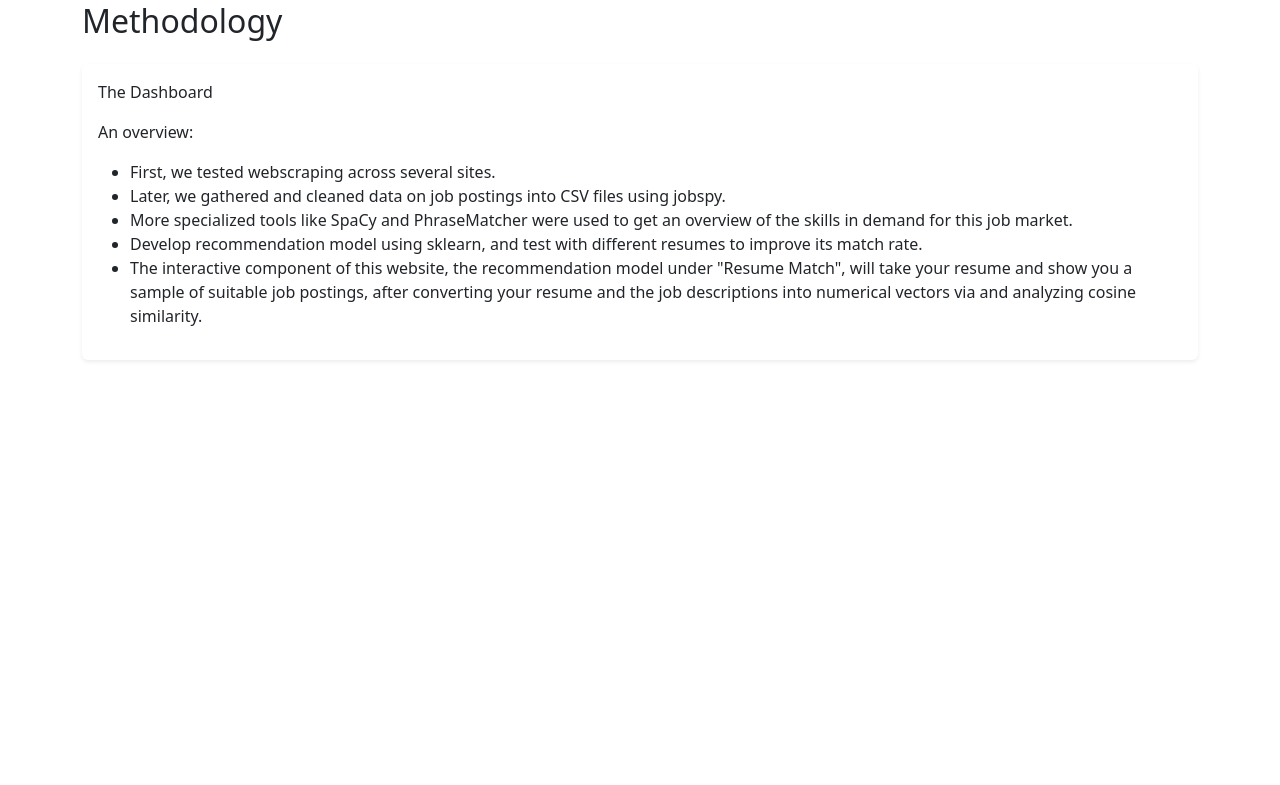
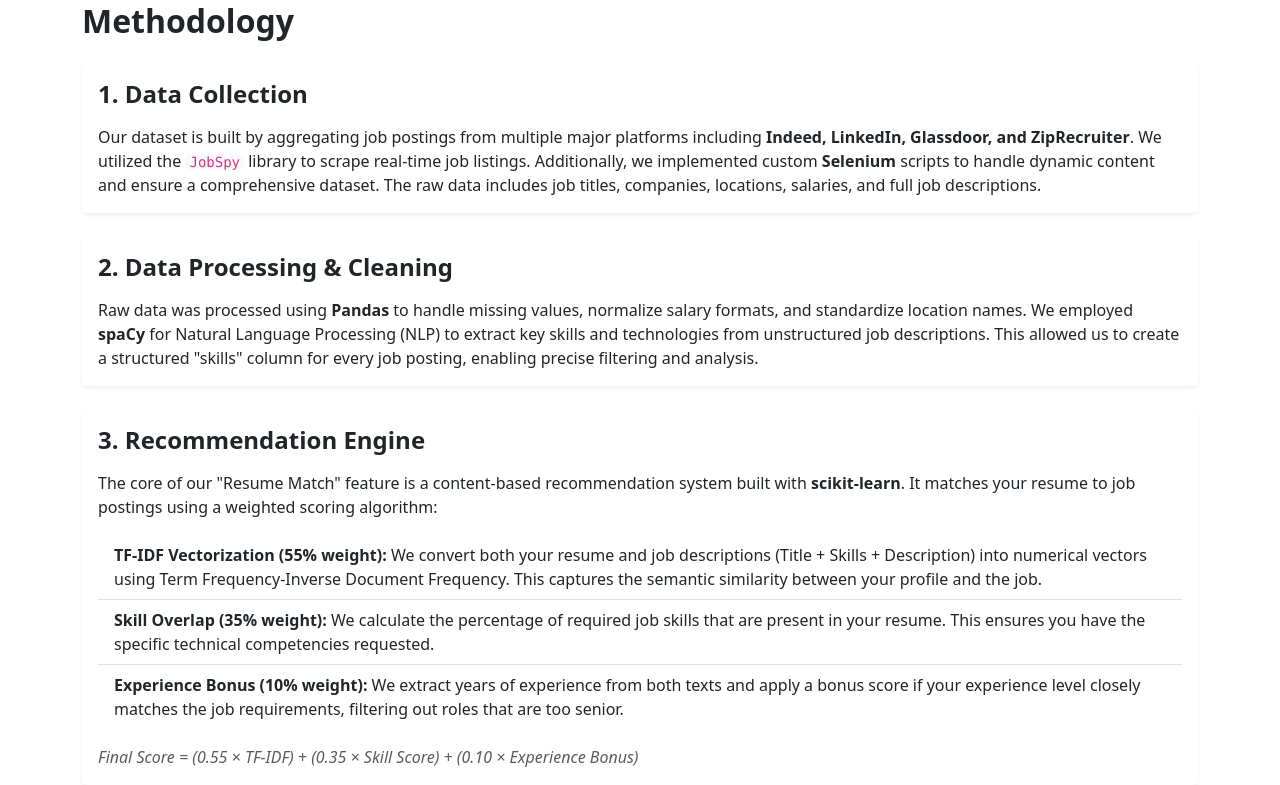
Before and after one commit to khfong26/Sta160-Group-Project, a Python web app: template src/website/templates/methodology.html in a window 1280 px wide. Shown: the part 206-991 px from the top of the page. Before the commit the page ends 567 px from the top, so only its background shows below. Run offline with Jinja, Linux system fonts and the light colour scheme; the template is opened without the code that fills it, so the values that code supplies are empty; some libraries are stand-ins or nearby versions.

Commit message:
cleaned up homepage and methodology

```diff
--- a/src/website/templates/methodology.html
+++ b/src/website/templates/methodology.html
@@ -2,17 +2,71 @@
 {% block title %}Methodology{% endblock %}
 
 {% block content %}
-<h2 class="mb-4">Methodology</h2>
+<h2 class="mb-4 fw-bold">Methodology</h2>
 
-<div class="bg-white shadow-sm p-3 rounded">
-    <p>The Dashboard</p>
-    <p>An overview:</p>
-    <ul>
-      <li>First, we tested webscraping across several sites.</li>
-      <li>Later, we gathered and cleaned data on job postings into CSV files using jobspy.</li>
-      <li>More specialized tools like SpaCy and PhraseMatcher were used to get an overview of the skills in demand for this job market.</li>
-      <li>Develop recommendation model using sklearn, and test with different resumes to improve its match rate.</li>
-      <li>The interactive component of this website, the recommendation model under "Resume Match", will take your resume and show you a sample of suitable job postings, after converting your resume and the job descriptions into numerical vectors via and analyzing cosine similarity.</li>
-    </ul>
+<div class="row g-4">
+  <div class="col-12">
+    <div class="card shadow-sm border-0">
+      <div class="card-body">
+        <h4 class="card-title fw-bold mb-3">1. Data Collection</h4>
+        <p class="card-text">
+          Our dataset is built by aggregating job postings from multiple major platforms including <strong>Indeed,
+            LinkedIn, Glassdoor, and ZipRecruiter</strong>.
+          We utilized the <code class="bg-light px-1 rounded">JobSpy</code> library to scrape real-time job listings.
+          Additionally, we implemented custom <strong>Selenium</strong> scripts to handle dynamic content and ensure a
+          comprehensive dataset.
+          The raw data includes job titles, companies, locations, salaries, and full job descriptions.
+        </p>
+      </div>
+    </div>
+  </div>
+
+  <div class="col-12">
+    <div class="card shadow-sm border-0">
+      <div class="card-body">
+        <h4 class="card-title fw-bold mb-3">2. Data Processing & Cleaning</h4>
+        <p class="card-text">
+          Raw data was processed using <strong>Pandas</strong> to handle missing values, normalize salary formats, and
+          standardize location names.
+          We employed <strong>spaCy</strong> for Natural Language Processing (NLP) to extract key skills and
+          technologies from unstructured job descriptions.
+          This allowed us to create a structured "skills" column for every job posting, enabling precise filtering and
+          analysis.
+        </p>
+      </div>
+    </div>
+  </div>
+
+  <div class="col-12">
+    <div class="card shadow-sm border-0">
+      <div class="card-body">
+        <h4 class="card-title fw-bold mb-3">3. Recommendation Engine</h4>
+        <p class="card-text">
+          The core of our "Resume Match" feature is a content-based recommendation system built with
+          <strong>scikit-learn</strong>.
+          It matches your resume to job postings using a weighted scoring algorithm:
+        </p>
+        <ul class="list-group list-group-flush mb-3">
+          <li class="list-group-item">
+            <strong>TF-IDF Vectorization (55% weight):</strong> We convert both your resume and job descriptions (Title
+            + Skills + Description) into numerical vectors using Term Frequency-Inverse Document Frequency. This
+            captures the semantic similarity between your profile and the job.
+          </li>
+          <li class="list-group-item">
+            <strong>Skill Overlap (35% weight):</strong> We calculate the percentage of required job skills that are
+            present in your resume. This ensures you have the specific technical competencies requested.
+          </li>
+          <li class="list-group-item">
+            <strong>Experience Bonus (10% weight):</strong> We extract years of experience from both texts and apply a
+            bonus score if your experience level closely matches the job requirements, filtering out roles that are too
+            senior.
+          </li>
+        </ul>
+        <p class="card-text text-muted fst-italic">
+          Final Score = (0.55 × TF-IDF) + (0.35 × Skill Score) + (0.10 × Experience Bonus)
+        </p>
+      </div>
+    </div>
+  </div>
 </div>
 {% endblock %}
```
Also changed, not shown: src/website/templates/index.html (+17 -21 lines).
